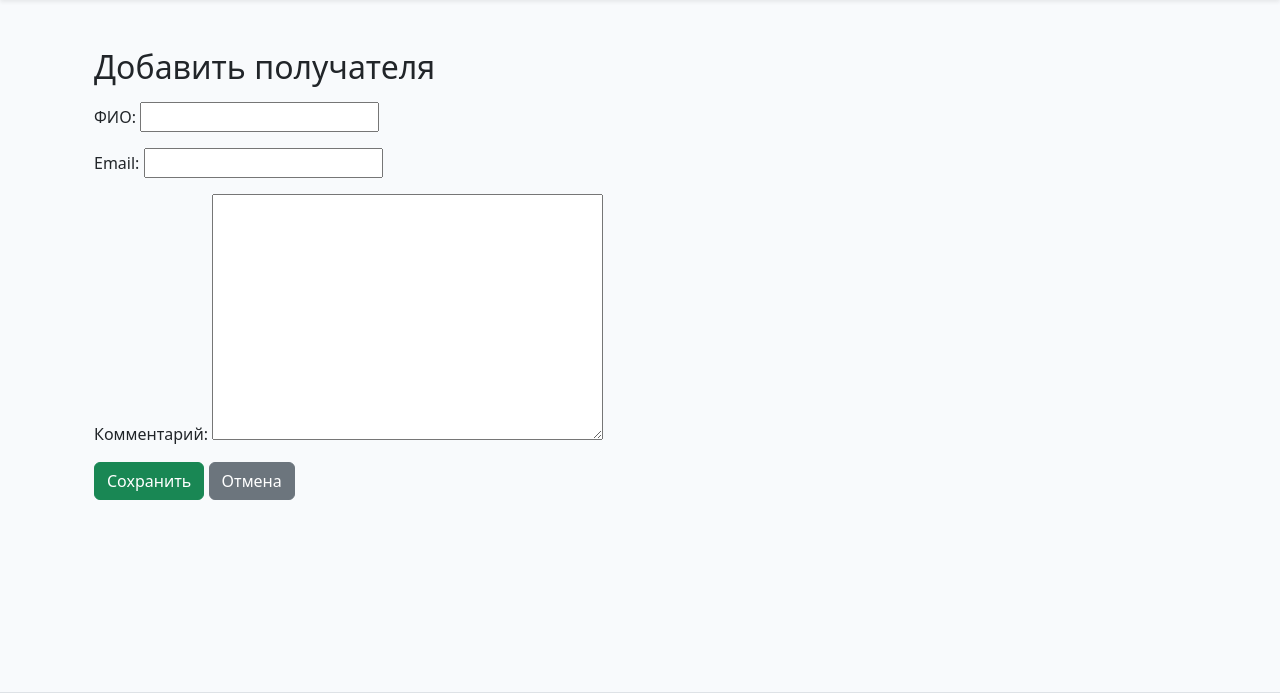
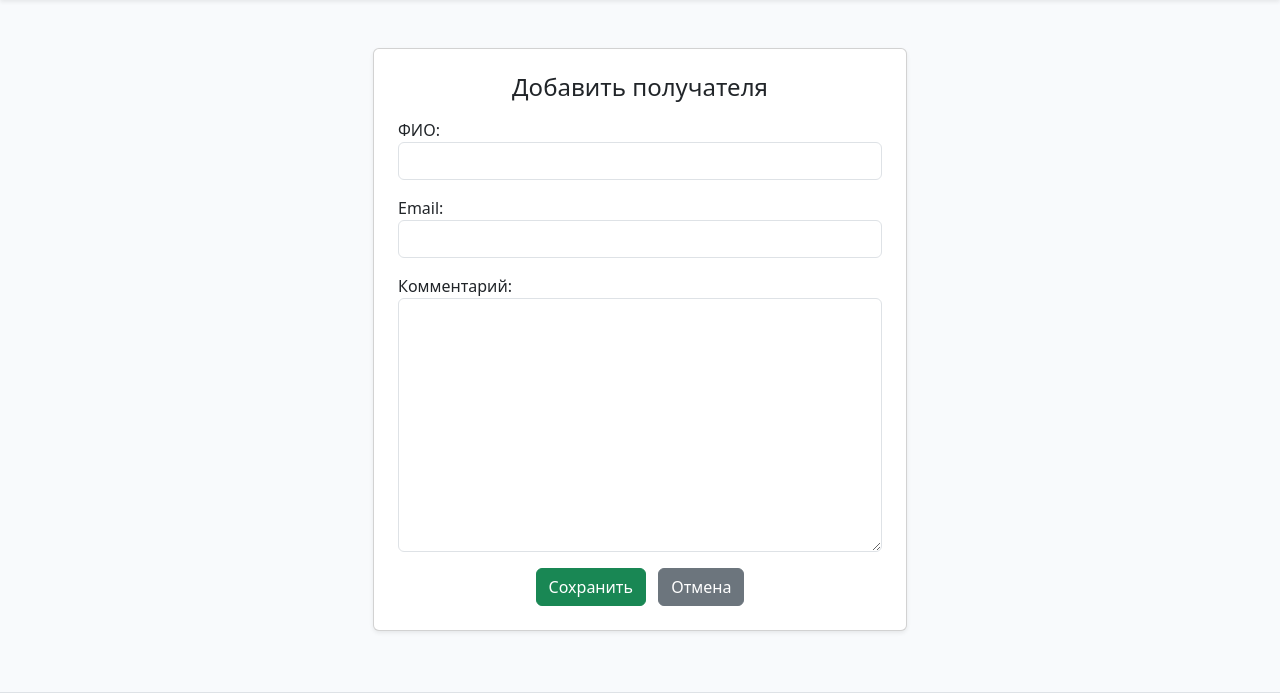
Before and after one commit to AndreySapeshko/MailingsProject, a Django app: page /recipients/create/ in a window 1280 px wide. Shown: the part 56-749 px from the top of the page. Run offline with Django 5.2, Linux system fonts and the light colour scheme; the visitor is signed in with stand-in values (Sample User, id 1); some libraries are stand-ins or nearby versions.

Commit message:
Создана форма для Recipient и mixin для стилизации форм

```diff
--- /dev/null
+++ b/mailings/forms.py
@@ -0,0 +1,12 @@
+from django import forms
+
+class StyledFormMixin:
+    """Миксин для добавления Bootstrap-классов ко всем полям"""
+
+    def __init__(self, *args, **kwargs):
+        super().__init__(*args, **kwargs)
+        for visible in self.visible_fields():
+            css_class = 'form-control'
+            if visible.field.widget.__class__.__name__ in ('CheckboxInput',):
+                css_class = 'form-check-input'
+            visible.field.widget.attrs['class'] = css_class
--- /dev/null
+++ b/recipients/forms.py
@@ -0,0 +1,8 @@
+from django import forms
+from .models import Recipient
+from mailings.forms import StyledFormMixin
+
+class RecipientForm(StyledFormMixin, forms.ModelForm):
+    class Meta:
+        model = Recipient
+        fields = ['name', 'email', 'comment']
--- a/recipients/templates/recipients/recipient_form.html
+++ b/recipients/templates/recipients/recipient_form.html
@@ -1,13 +1,17 @@
 {% extends 'base.html' %}
 {% block title %}Редактирование получателя{% endblock %}
 {% block content %}
-<div class="container mt-4">
-  <h2>{{ view.object|default_if_none:"Добавить получателя" }}</h2>
-  <form method="post" class="mt-3">
-    {% csrf_token %}
-    {{ form.as_p }}
-    <button type="submit" class="btn btn-success">Сохранить</button>
-    <a href="{% url 'recipients:list' %}" class="btn btn-secondary">Отмена</a>
-  </form>
+<div class="container mt-4 col-md-6">
+  <div class="card p-4 shadow-sm">
+    <h4 class="mb-3 text-center">{{ view.object|default_if_none:"Добавить получателя" }}</h4>
+    <form method="post">
+      {% csrf_token %}
+      {{ form.as_p }}
+      <div class="text-center mt-3">
+        <button type="submit" class="btn btn-success me-2">Сохранить</button>
+        <a href="{% url 'recipients:list' %}" class="btn btn-secondary">Отмена</a>
+      </div>
+    </form>
+  </div>
 </div>
 {% endblock %}
--- a/recipients/views.py
+++ b/recipients/views.py
@@ -3,6 +3,7 @@ from django.contrib.auth.mixins import LoginRequiredMixin
 from django.urls import reverse_lazy
 from django.contrib import messages
 from .models import Recipient
+from .forms import RecipientForm
 
 
 class RecipientListView(LoginRequiredMixin, ListView):
@@ -16,7 +17,7 @@ class RecipientListView(LoginRequiredMixin, ListView):
 
 class RecipientCreateView(LoginRequiredMixin, CreateView):
     model = Recipient
-    fields = ['name', 'email', 'comment']
+    form_class = RecipientForm
     template_name = 'recipients/recipient_form.html'
     success_url = reverse_lazy('recipients:list')
 
@@ -28,7 +29,7 @@ class RecipientCreateView(LoginRequiredMixin, CreateView):
 
 class RecipientUpdateView(LoginRequiredMixin, UpdateView):
     model = Recipient
-    fields = ['name', 'email', 'comment']
+    form_class = RecipientForm
     template_name = 'recipients/recipient_form.html'
     success_url = reverse_lazy('recipients:list')
 
```
